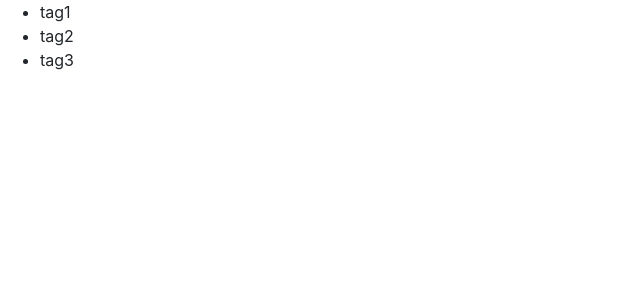
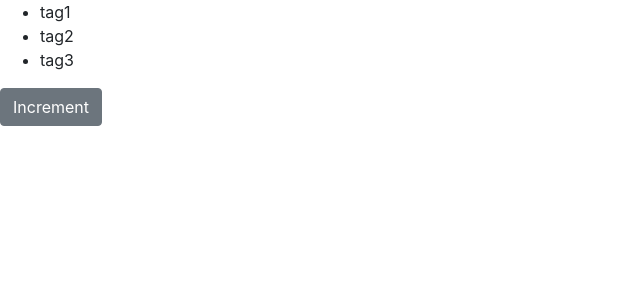
Before and after one commit to VisheshSingh/react-snippets, a React (Create React App) app: page / in a window 1280 px wide. Shown: the top 300 px of the page, without its empty margins (0-640 px from the left). Built offline with nearby package versions, Linux system fonts and the light colour scheme.

Commit message:
Handling events

```diff
--- a/src/components/counter.jsx
+++ b/src/components/counter.jsx
@@ -6,6 +6,9 @@ class Counter extends Component {
     tags: ["tag1", "tag2", "tag3"]
   };
 
+  handleIncrement() {
+    console.log("Increment", this);
+  }
   renderTags() {
     if (this.state.tags.length === 0) return <p>There are no tags</p>;
     return (
@@ -21,6 +24,9 @@ class Counter extends Component {
     return (
       <React.Fragment>
         <div>{this.renderTags()}</div>
+        <button onClick={this.handleIncrement} className="btn btn-secondary">
+          Increment
+        </button>
       </React.Fragment>
     );
   }
```
